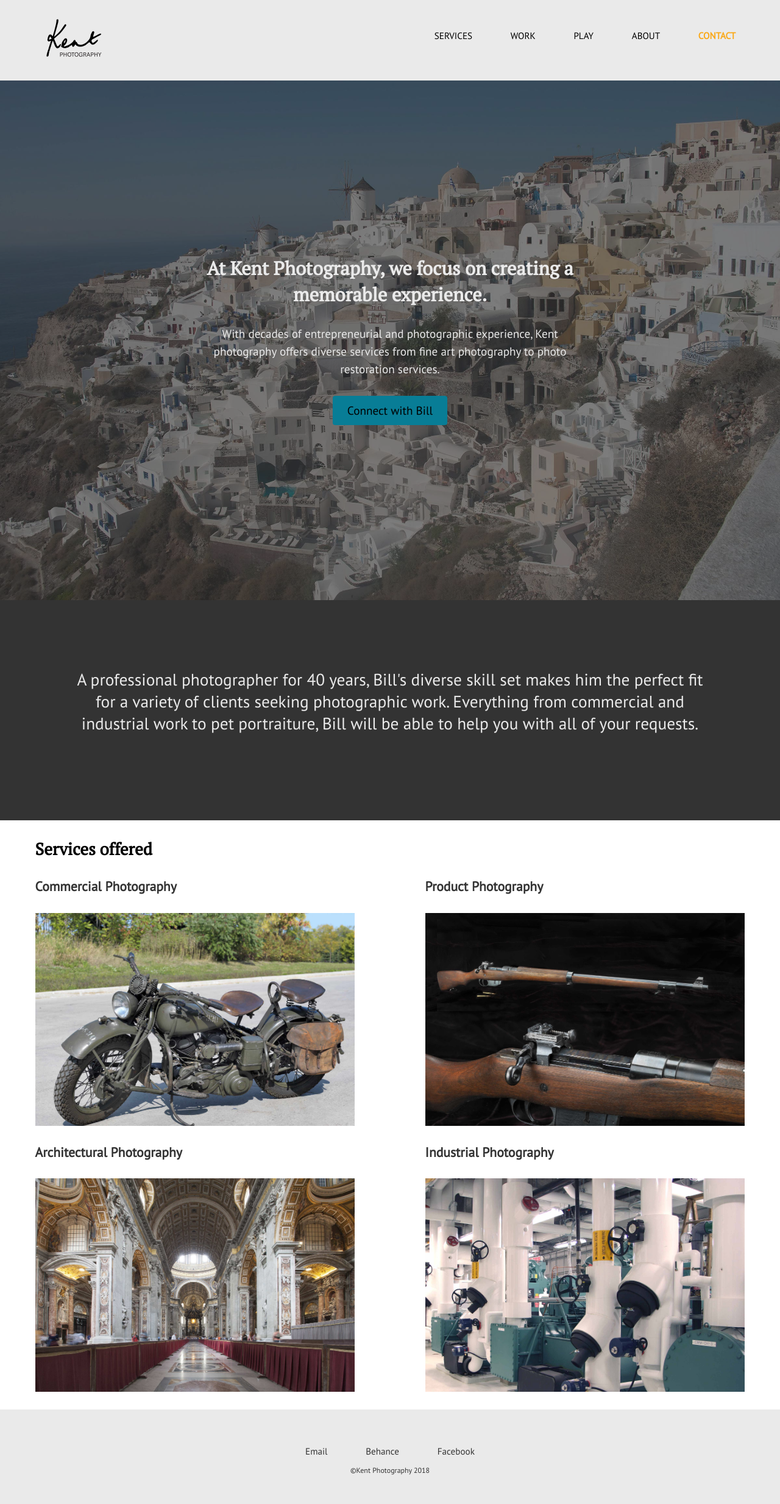
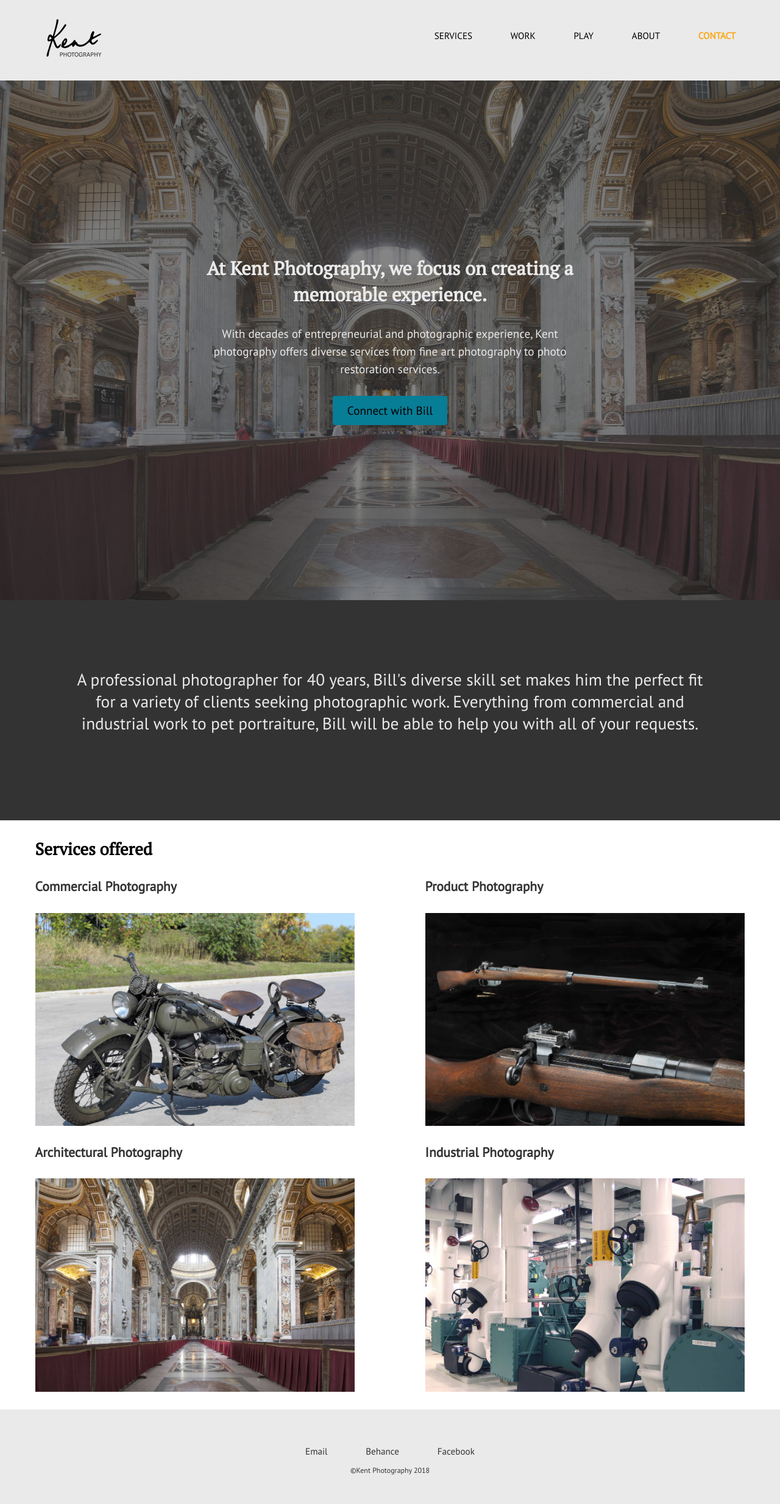
Before and after one commit to kent-photgraphy/kent-photography-website, a Jekyll site: the page built from index.html, in a window 1280 px wide. Shown: the whole page at 61% size. Built offline with Jekyll 4.4.1, drawn with Linux system fonts in a browser that asks for light colours.

Commit message:
Update Pages “home”

```diff
--- a/_data/home.yml
+++ b/_data/home.yml
@@ -1,4 +1,4 @@
-bannerimage: /images/uploads/greece-landscape.jpg
+bannerimage: /images/uploads/rome-19-.jpg
 bannerimagesmall: /images/uploads/small.jpg
 heading: 'At Kent Photography, we focus on creating a memorable experience.'
 text: >-
```
